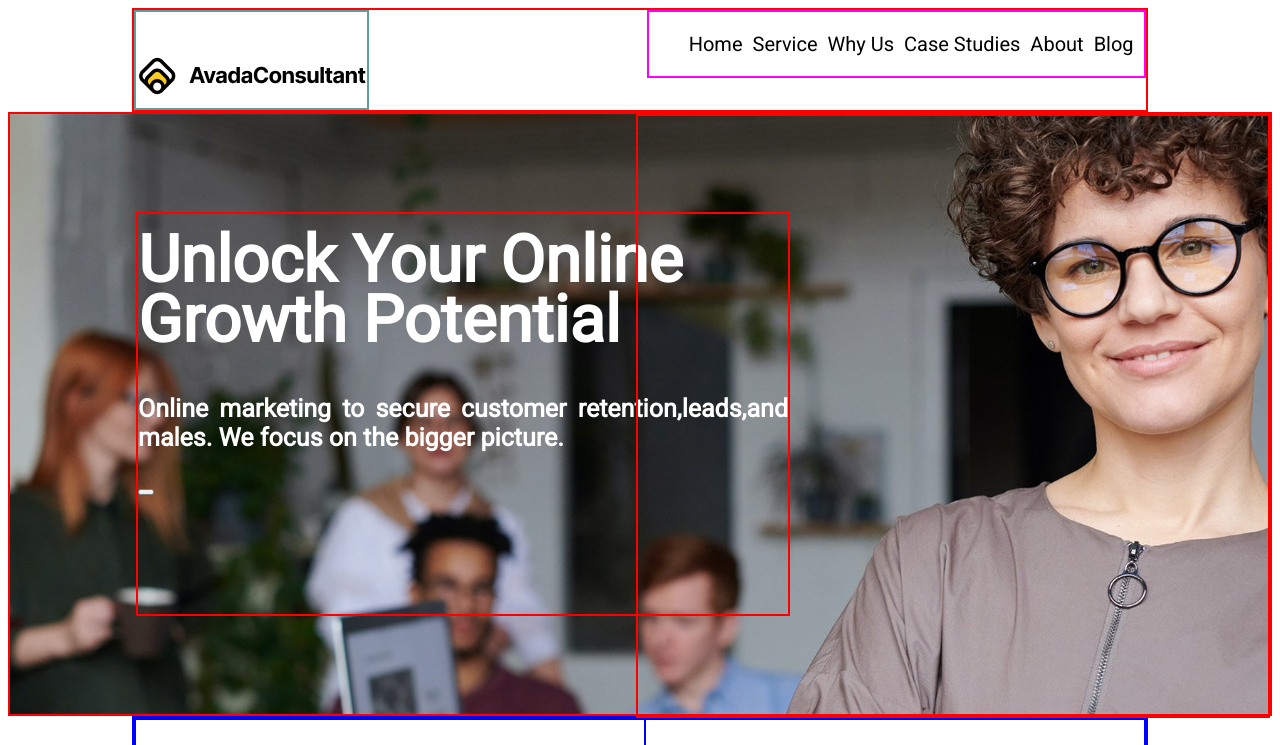
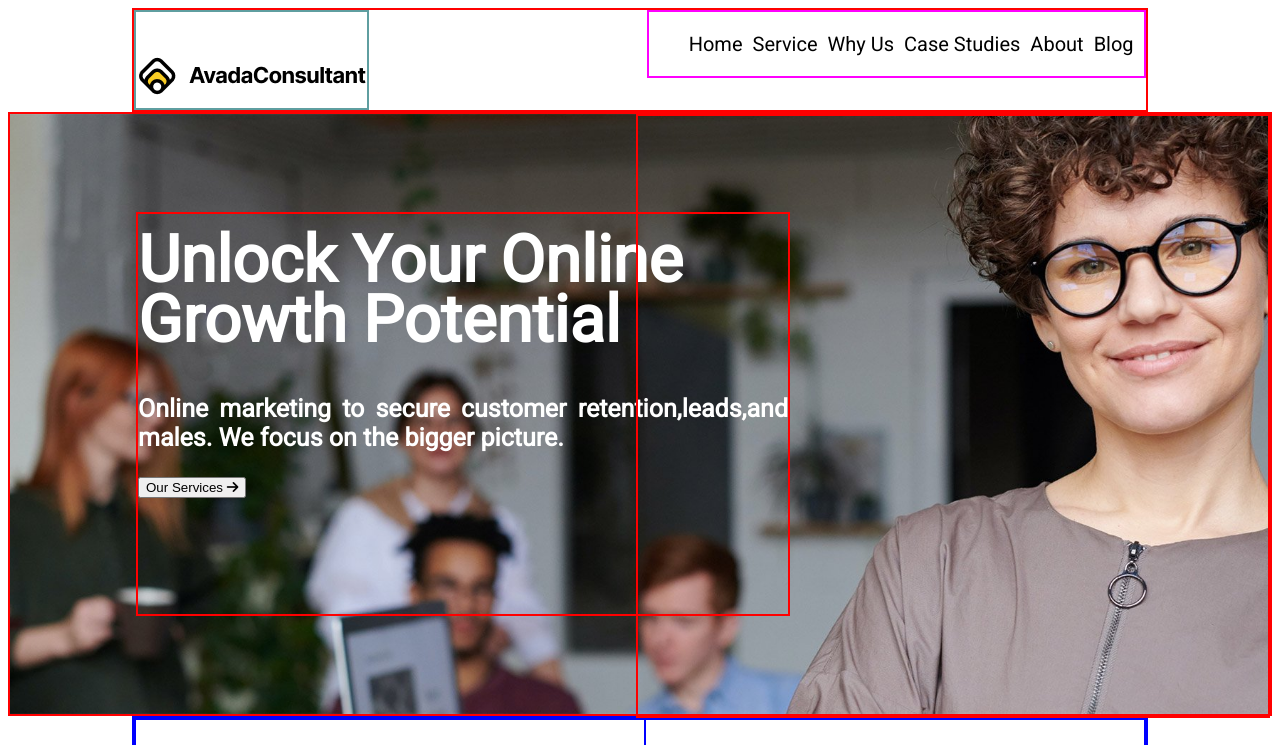
Before and after one commit to Simone-Corso/proj-html-vuejs, a Vue app: page / in a window 1280 px wide. Shown: the top 745 px of the page. Built offline with nearby package versions, Linux system fonts and the light colour scheme.

Commit message:
ho inserito il cdn del fontawesome  e poi inserito icon destra

```diff
--- a/index.html
+++ b/index.html
@@ -5,6 +5,7 @@
     <link rel="icon" type="image/svg+xml" href="/vite.svg" />
     <link rel="preconnect" href="https://fonts.googleapis.com">
 <link rel="preconnect" href="https://fonts.gstatic.com" crossorigin>
+<link rel="stylesheet" href="https://cdnjs.cloudflare.com/ajax/libs/font-awesome/6.5.1/css/all.min.css" integrity="sha512-DTOQO9RWCH3ppGqcWaEA1BIZOC6xxalwEsw9c2QQeAIftl+Vegovlnee1c9QX4TctnWMn13TZye+giMm8e2LwA==" crossorigin="anonymous" referrerpolicy="no-referrer" />
 <link href="https://fonts.googleapis.com/css2?family=Fredoka:wght@700&family=Montserrat:ital,wght@0,400;0,500;0,700;1,600&family=Open+Sans:wght@400;500;700;800&family=PT+Sans:wght@400;700&family=Roboto&display=swap" rel="stylesheet">
     <script src="https://cdnjs.cloudflare.com/ajax/libs/bootstrap/5.3.2/js/bootstrap.min.js" integrity="sha512-WW8/jxkELe2CAiE4LvQfwm1rajOS8PHasCCx+knHG0gBHt8EXxS6T6tJRTGuDQVnluuAvMxWF4j8SNFDKceLFg==" crossorigin="anonymous" referrerpolicy="no-referrer"></script>
     <meta name="viewport" content="width=device-width, initial-scale=1.0" />
--- a/src/components/AppHeader.vue
+++ b/src/components/AppHeader.vue
@@ -29,7 +29,7 @@
             We focus on the bigger picture.
           </h3>
           <button class="btn-unlock">
-
+            Our Services <i class="fa-solid fa-arrow-right"></i>
           </button>
         </div>
         <div class="container-Richard"></div>
```
